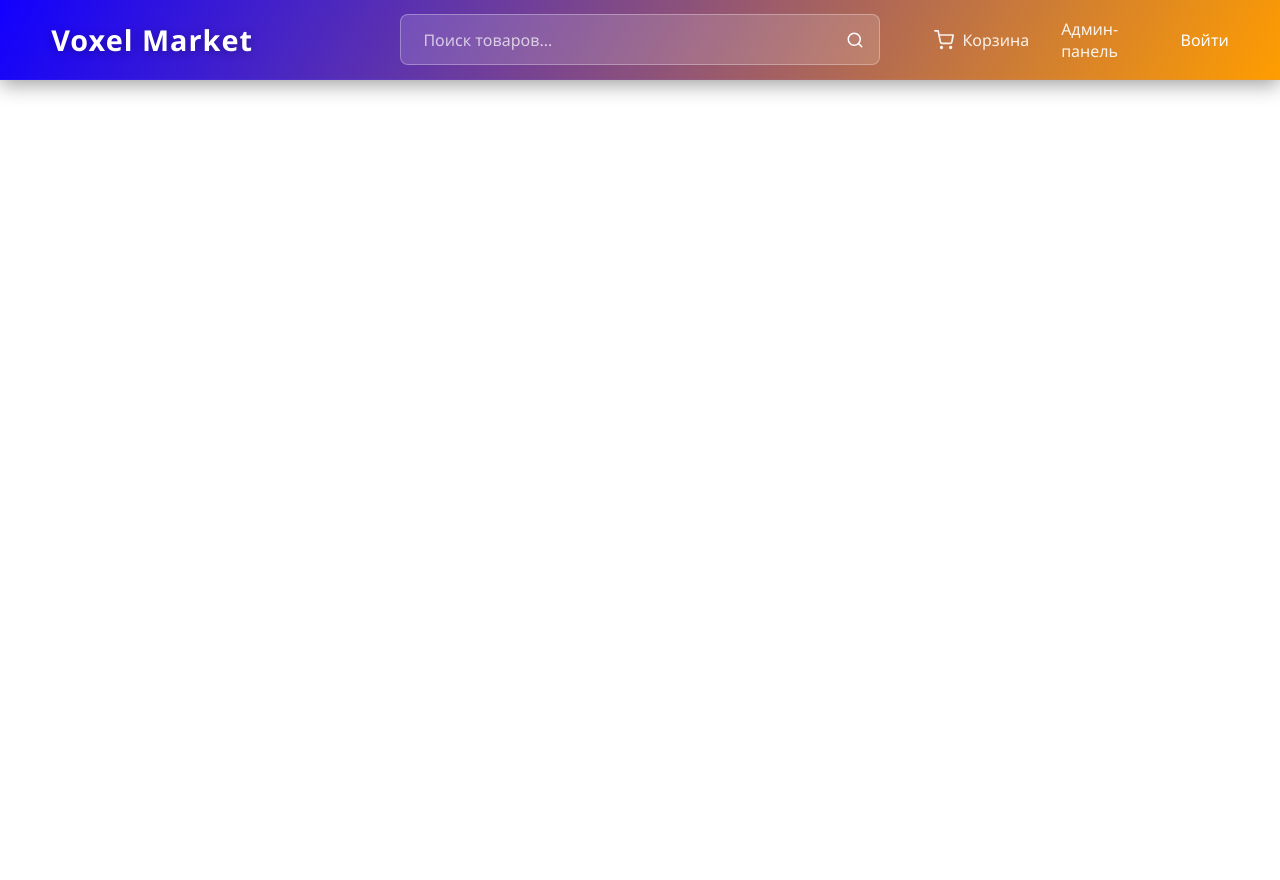
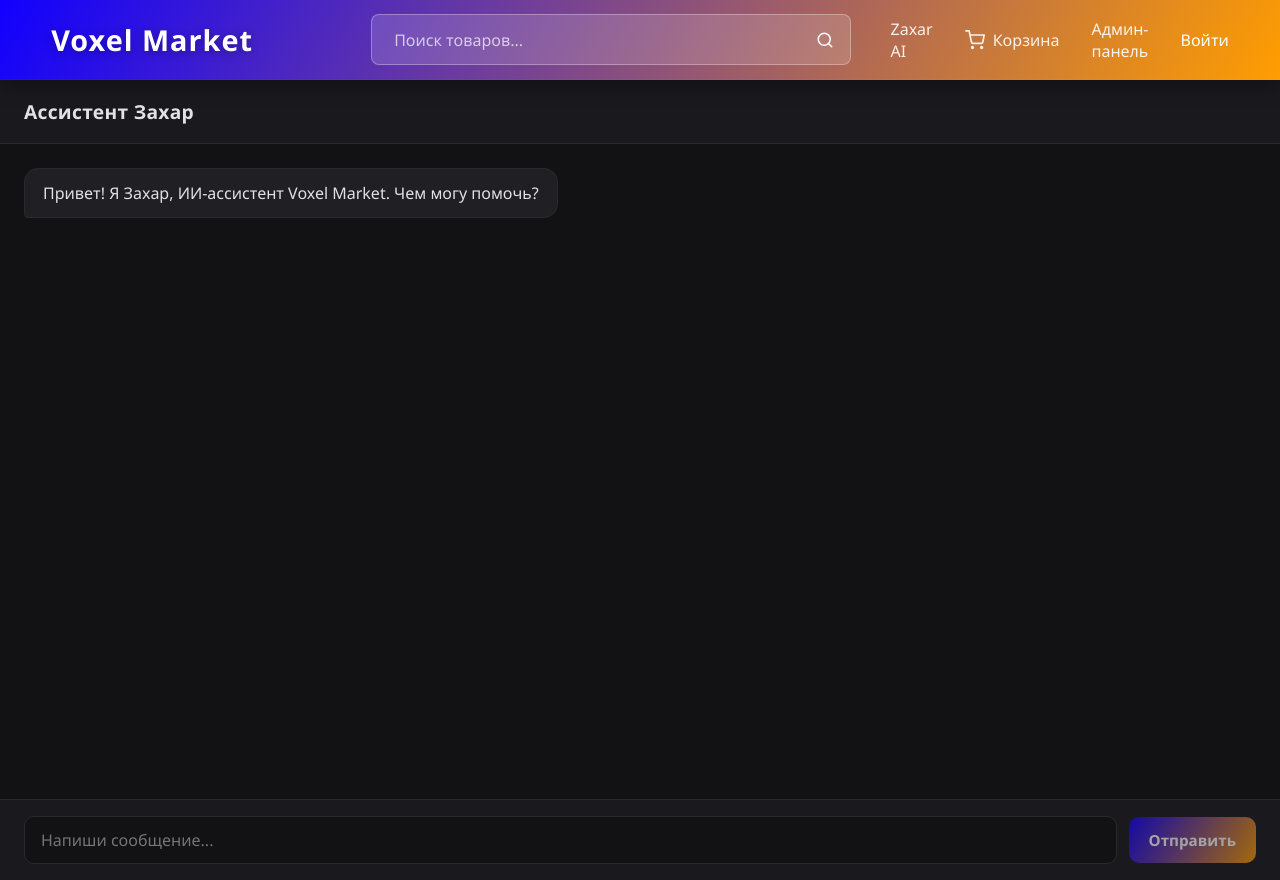
Before and after one commit to arutyunyanalik2-a11y/VoxelMarket, a React (Vite) app: page /ai in a window 1280 px wide. Before the commit the page ends 800 px from the top, so only its background shows below. Built offline with nearby package versions, Linux system fonts and the light colour scheme.

Commit message:
Add files via upload

```diff
--- a/src/App.jsx
+++ b/src/App.jsx
@@ -11,6 +11,7 @@
 import ProfilePage from './conteyner/components/pages/ProfilePage';
 import ProductDetail from './conteyner/components/Menu/ProductDetail';
 import Cart from './conteyner/components/Menu/Cart';
+import MiniZahar from './conteyner/components/Zaxar/Chat';
 
 function App() {
   return (
@@ -26,6 +27,7 @@
           <Route path="/profile" element={<ProfilePage />} />
           <Route path="/product/:id" element={<ProductDetail />} />
           <Route path="/cart" element={<Cart />} />
+          <Route path="/ai" element={<MiniZahar />} />
         </Routes>
       </main>
 
--- a/src/conteyner/components/Navbar/Navbar.jsx
+++ b/src/conteyner/components/Navbar/Navbar.jsx
@@ -129,6 +129,12 @@
                         </li> */}
 
                         <li>
+                            <Link to="/ai" className={`${styles.link} ${styles.adminLink}`} onClick={closeMenu}>
+                                <span>Zaxar AI</span>
+                            </Link>
+                        </li>
+
+                        <li>
                             <Link to="/cart" className={styles.link} onClick={closeMenu}>
                                 <svg width="20" height="20" viewBox="0 0 24 24" fill="none" stroke="currentColor" strokeWidth="2" strokeLinecap="round" strokeLinejoin="round">
                                     <circle cx="9" cy="21" r="1"></circle>
--- /dev/null
+++ b/src/conteyner/components/Zaxar/Chat.jsx
@@ -0,0 +1,104 @@
+import React, { useState, useRef, useEffect } from 'react';
+import './style.css';
+
+const MiniZahar = () => {
+    const [messages, setMessages] = useState([
+        { role: 'ai', text: 'Привет! Я Захар, ИИ-ассистент Voxel Market. Чем могу помочь?' }
+    ]);
+    const [input, setInput] = useState('');
+    const [isLoading, setIsLoading] = useState(false);
+    const messagesEndRef = useRef(null);
+
+    // Автопрокрутка вниз при новом сообщении
+    useEffect(() => {
+        messagesEndRef.current?.scrollIntoView({ behavior: 'smooth' });
+    }, [messages]);
+
+    const sendMessage = async () => {
+        if (!input.trim()) return;
+
+        const userMessage = { role: 'user', text: input };
+        setMessages((prev) => [...prev, userMessage]);
+        setInput('');
+        setIsLoading(true);
+
+        try {
+            // URL берется из твоего .env файла
+            // Замени import.meta.env на process.env, если используешь Create React App
+            // Если мы за компьютером (localhost), то стучимся на локальный порт 5000.
+            // Если сайт уже в интернете (на Render/Vercel), то автоматически используется адрес твоего бэкенда на Render.
+            const apiUrl = window.location.hostname === 'localhost'
+                ? 'http://localhost:5000/api/chat'
+                : 'https://название-твоего-сервиса.onrender.com/api/chat';
+            const response = await fetch(apiUrl, {
+                method: 'POST',
+                headers: {
+                    'Content-Type': 'application/json',
+                },
+                body: JSON.stringify({ message: userMessage.text }),
+            });
+
+            if (!response.ok) {
+                throw new Error('Ошибка соединения с сервером Захара');
+            }
+
+            const data = await response.json();
+            const aiMessage = { role: 'ai', text: data.reply }; // Предполагается, что бэкенд возвращает { "reply": "текст" }
+            setMessages((prev) => [...prev, aiMessage]);
+        } catch (error) {
+            console.error('Ошибка:', error);
+            setMessages((prev) => [
+                ...prev,
+                { role: 'ai', text: 'Извини, я временно недоступен. Проверь подключение к серверу.' },
+            ]);
+        } finally {
+            setIsLoading(false);
+        }
+    };
+
+    const handleKeyPress = (e) => {
+        if (e.key === 'Enter') {
+            sendMessage();
+        }
+    };
+
+    return (
+        <div className="zahar-chat-container">
+            <div className="zahar-chat-header">
+                <h3> Ассистент Захар</h3>
+            </div>
+
+            <div className="zahar-chat-messages">
+                {messages.map((msg, index) => (
+                    <div key={index} className={`message ${msg.role}`}>
+                        <div className="message-content">
+                            {msg.text}
+                        </div>
+                    </div>
+                ))}
+                {isLoading && (
+                    <div className="message ai">
+                        <div className="message-content typing">Захар печатает...</div>
+                    </div>
+                )}
+                <div ref={messagesEndRef} />
+            </div>
+
+            <div className="zahar-chat-input-area">
+                <input
+                    type="text"
+                    value={input}
+                    onChange={(e) => setInput(e.target.value)}
+                    onKeyPress={handleKeyPress}
+                    placeholder="Напиши сообщение..."
+                    disabled={isLoading}
+                />
+                <button className='otprav' onClick={sendMessage} disabled={isLoading || !input.trim()}>
+                    Отправить
+                </button>
+            </div>
+        </div>
+    );
+};
+
+export default MiniZahar;
--- /dev/null
+++ b/src/conteyner/components/Zaxar/style.css
@@ -0,0 +1,151 @@
+/* Основной контейнер чата */
+.zahar-chat-container {
+    display: flex;
+    flex-direction: column;
+    width: 100%;
+    /* max-width: 780px; Удобная ширина на ПК и больших экранах */
+    height: 100vh;
+    min-height: 550px;
+
+}
+
+/* Шапка чата */
+.zahar-chat-header {
+    padding: 18px 24px;
+    background: #1a1a1e;
+    border-bottom: 1px solid #29292e;
+    color: #e1e1e6;
+}
+
+.zahar-chat-header h3 {
+    margin: 0;
+    font-size: 1.2rem;
+    font-weight: 600;
+    letter-spacing: 0.3px;
+}
+
+/* Область сообщений */
+.zahar-chat-messages {
+    flex: 1;
+    padding: 24px;
+    overflow-y: auto;
+    display: flex;
+    flex-direction: column;
+    gap: 16px;
+    background: #121214;
+}
+
+/* Стили сообщений */
+.message {
+    display: flex;
+    max-width: 75%;
+}
+
+.message.user {
+    margin-left: auto;
+}
+
+.message.ai {
+    margin-right: auto;
+}
+
+.message-content {
+    padding: 12px 18px;
+    border-radius: 14px;
+    font-size: 1rem;
+    line-height: 1.5;
+    word-break: break-word;
+}
+
+.message.user .message-content {
+    background: #000000;
+    color: #ffffff;
+    border-bottom-right-radius: 4px;
+}
+
+.message.ai .message-content {
+    background: #202024;
+    color: #e1e1e6;
+    border-bottom-left-radius: 4px;
+    border: 1px solid #29292e;
+}
+
+/* Индикатор набора текста */
+.message-content.typing {
+    color: #a8a8b3;
+    font-style: italic;
+}
+
+/* Область ввода сообщения */
+.zahar-chat-input-area {
+    display: flex;
+    padding: 16px 24px;
+    background: #1a1a1e;
+    border-top: 1px solid #29292e;
+    gap: 12px;
+    align-items: center;
+    z-index: 999;
+}
+
+.zahar-chat-input-area input {
+    flex: 1;
+    padding: 12px 16px;
+    background: #121214;
+    border: 1px solid #29292e;
+    border-radius: 10px;
+    color: #e1e1e6;
+    font-size: 1rem;
+    outline: none;
+    transition: border-color 0.2s, box-shadow 0.2s;
+}
+
+.zahar-chat-input-area input:focus {
+    border-color: #000cb3;
+    box-shadow: 0 0 0 2px rgba(0, 179, 126, 0.2);
+}
+
+.zahar-chat-input-area button {
+    padding: 0 20px;
+    height: 46px;
+    background: linear-gradient(120deg, rgb(17, 0, 255) 0%,  rgba(255, 157, 0, 1) 100%);
+    color: white;
+    border: none;
+    border-radius: 10px;
+    font-weight: 600;
+    font-size: 0.95rem;
+    cursor: pointer;
+    transition: background 0.2s, transform 0.1s;
+}
+
+.zahar-chat-input-area button:hover:not(:disabled) {
+    background: linear-gradient(120deg, rgb(17, 0, 255) 0%,  rgba(255, 157, 0, 1) 100%);
+}
+
+.zahar-chat-input-area button:active:not(:disabled) {
+    transform: scale(0.98);
+}
+
+.zahar-chat-input-area button:disabled {
+    opacity: 0.6;
+    cursor: not-allowed;
+}
+
+/* Адаптивность для мобильных устройств */
+@media (max-width: 768px) {
+    .zahar-chat-container {
+        width: 100%;
+        height: calc(100vh - 70px);
+        max-height: none;
+        margin: 0;
+        border: none;
+        border-radius: 0;
+    }
+
+    .zahar-chat-messages {
+        padding: 16px;
+    }
+
+    .zahar-chat-input-area {
+        padding: 12px 16px;
+    }
+}
--- a/src/conteyner/components/pages/ProfilePage.jsx
+++ b/src/conteyner/components/pages/ProfilePage.jsx
@@ -194,7 +194,11 @@
                             style={{ width: '80px', height: '80px', borderRadius: '50%', objectFit: 'cover', marginBottom: '10px' }}
                         />
                     ) : (
-                        <div style={{ fontSize: '50px', marginBottom: '10px' }}>👤</div>
+                        <div style={{ fontSize: '50px', marginBottom: '10px' }}>                                            <svg width="24" height="24" viewBox="0 0 24 24" fill="none" stroke="currentColor" strokeWidth="2" strokeLinecap="round" strokeLinejoin="round">
+                            <path d="M20 21v-2a4 4 0 0 0-4-4H8a4 4 0 0 0-4 4v2"></path>
+                            <circle cx="12" cy="7" r="4"></circle>
+                        </svg>
+                        </div>
                     )}
                     <p><strong>Email:</strong> {email}</p>
                 </div>
```
